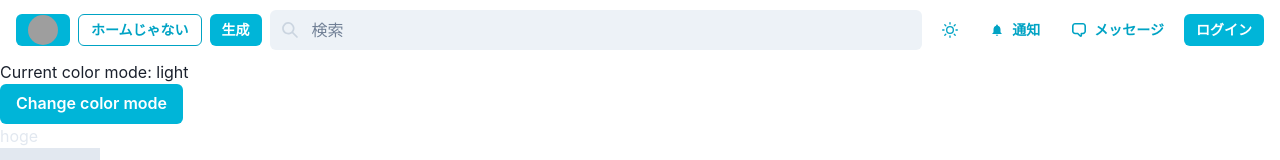
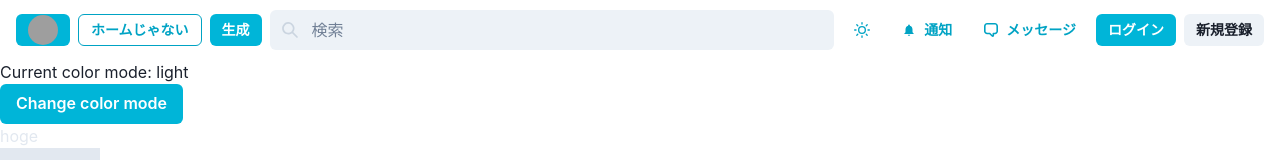
Before and after one commit to tsukuba-cojt/ains-frontend, a Next.js app: page /firebaseTest in a window 1280 px wide. Shown: the top 160 px of the page. Built offline with nearby package versions, Linux system fonts and the light colour scheme; no server answers; grey boxes are pictures that could not be loaded.

Commit message:
[add]ユーザーのログイン情報によってログインボタンの表示を切り替えるようにした

```diff
--- a/src/components/Navbar.tsx
+++ b/src/components/Navbar.tsx
@@ -11,18 +11,20 @@ import {
   useColorMode,
   useColorModeValue,
 } from "@chakra-ui/react";
-import { useState } from "react";
+import { useState, useContext } from "react";
 
 import UserIcon from "@/icons/UserIcon";
 
+import { FirebaseAuthContext } from "./FirebaseAuthProvider";
 import LoginModal from "./LoginModal";
 import SignupModal from "./SignupModal";
 
 const Navbar = () => {
   const { colorMode, toggleColorMode } = useColorMode();
   const icon_fill_color = useColorModeValue("white", "gray.800");
+  const { user } = useContext(FirebaseAuthContext);
+
   const [isHome, setIsHome] = useState<boolean>(false);
-  const [isLoggingIn, setIsLoggingIn] = useState<boolean>(false);
   const [isLoginModalOpen, setIsLoginModalOpen] = useState<boolean>(false);
   const [isSignupModalOpen, setIsSignupModalOpen] = useState<boolean>(false);
 
@@ -76,10 +78,13 @@ const Navbar = () => {
       <Button variant='ghost' leftIcon={<ChatIcon />} size='sm'>
         メッセージ
       </Button>
-      {isLoggingIn == false ? (
+      {user === null ? (
         <>
           <Button onClick={() => setIsLoginModalOpen(true)} size='sm'>
             ログイン
+          </Button>
+          <Button colorScheme='gray' onClick={() => setIsSignupModalOpen(true)} size='sm'>
+            新規登録
           </Button>
           <LoginModal
             isOpen={isLoginModalOpen}
```
